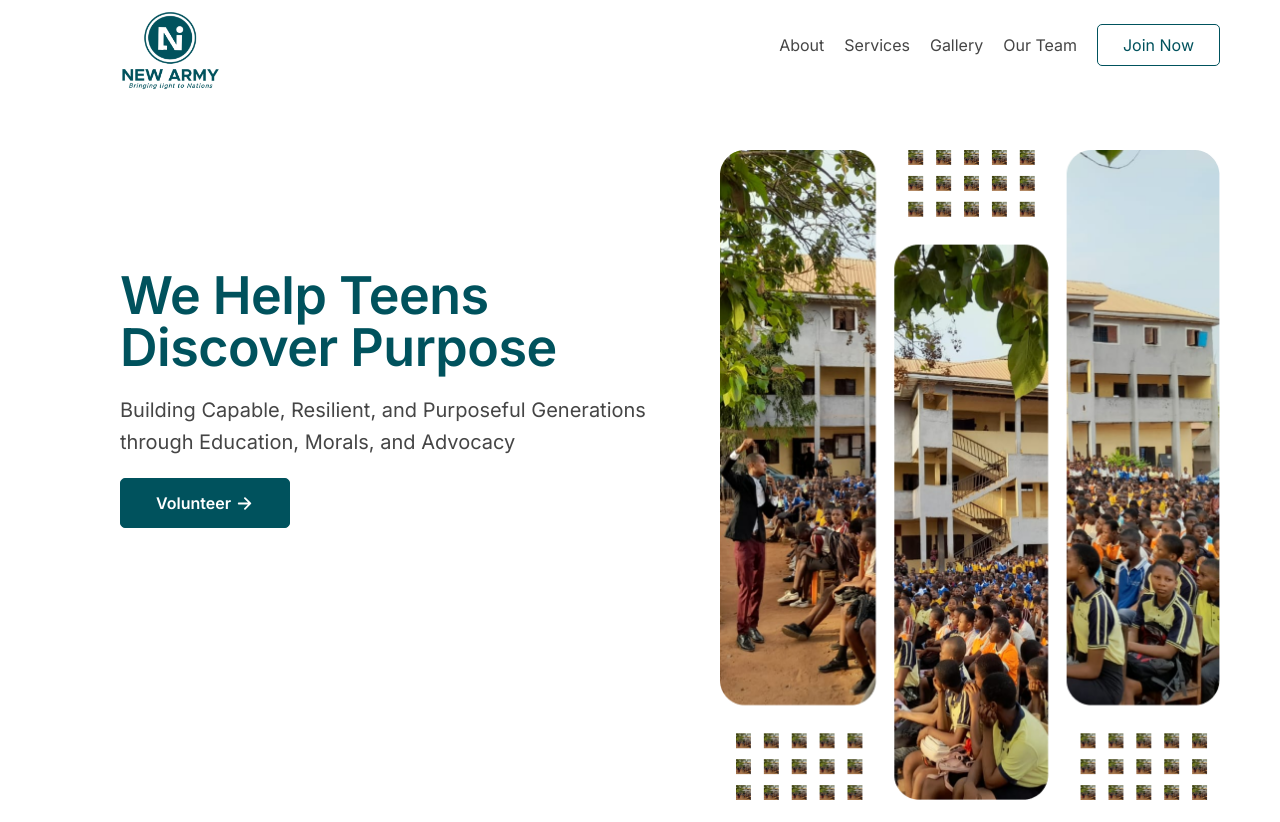
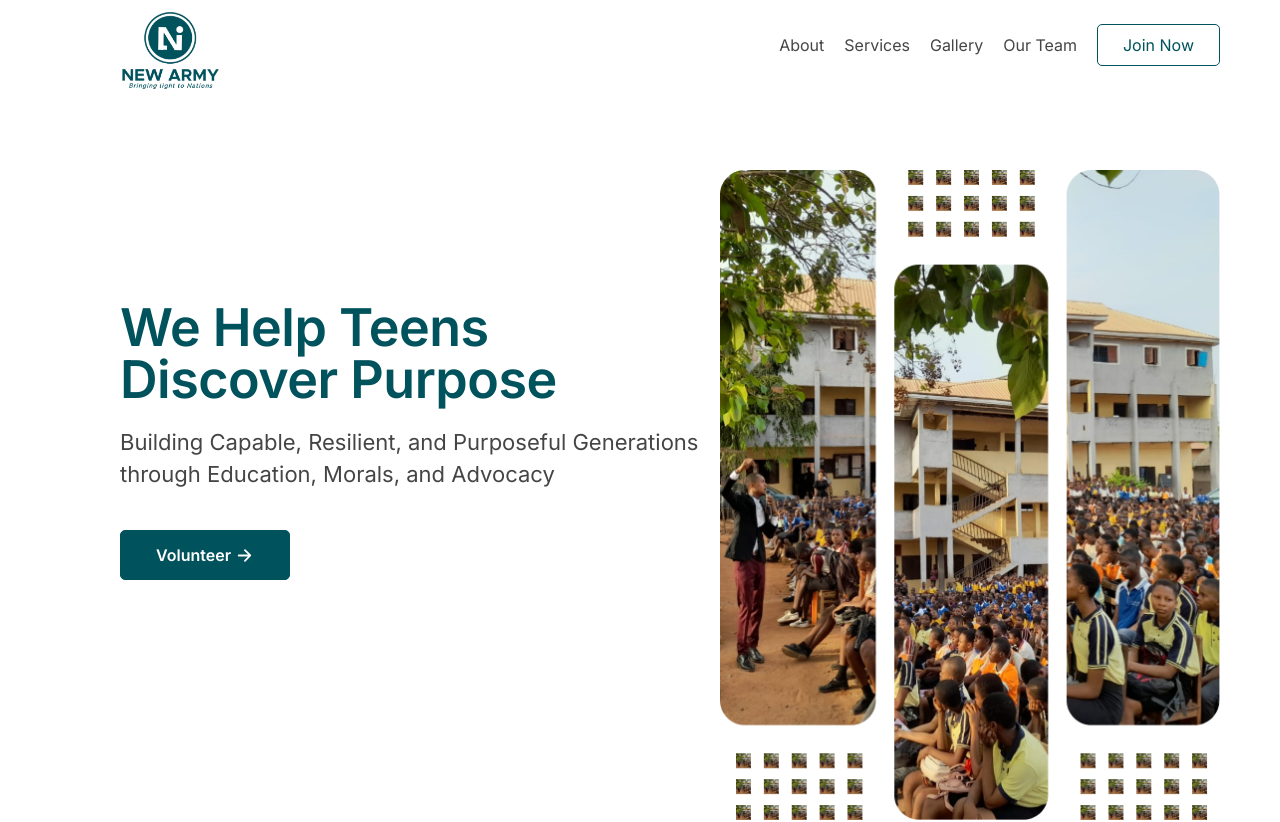
Before and after one commit to the-officialjosh/New-Army, a website: page index.html in a window 1280 px wide. Shown: the top 822 px of the page. Drawn offline with nearby package versions, Linux system fonts and the light colour scheme.

Commit message:
FInal edits

```diff
--- a/css/style.css
+++ b/css/style.css
@@ -190,7 +190,7 @@
 .header__img {
   grid-column: 2 / 3;
   grid-row: 1 / span 4;
-  transform: translateY(-12rem);
+  transform: translateY(-10rem);
 }
 
 .header__image {
@@ -200,15 +200,16 @@
 .header__title--primary {
   font-weight: 600;
   letter-spacing: -0.5px;
-  font-size: 4.8rem;
+  font-size: 5.4rem;
   /* line-height: 4rem; */
-  /* margin-bottom: 3.2rem; */
+  margin-top: 3.2rem;
   color: var(--primary);
 }
 
 .header__title--secondary {
   font-weight: 400;
-  font-size: 2rem;
+  font-size: 2.2rem;
+  margin-bottom: 2rem;
   line-height: 3.2rem;
 }
 
```
